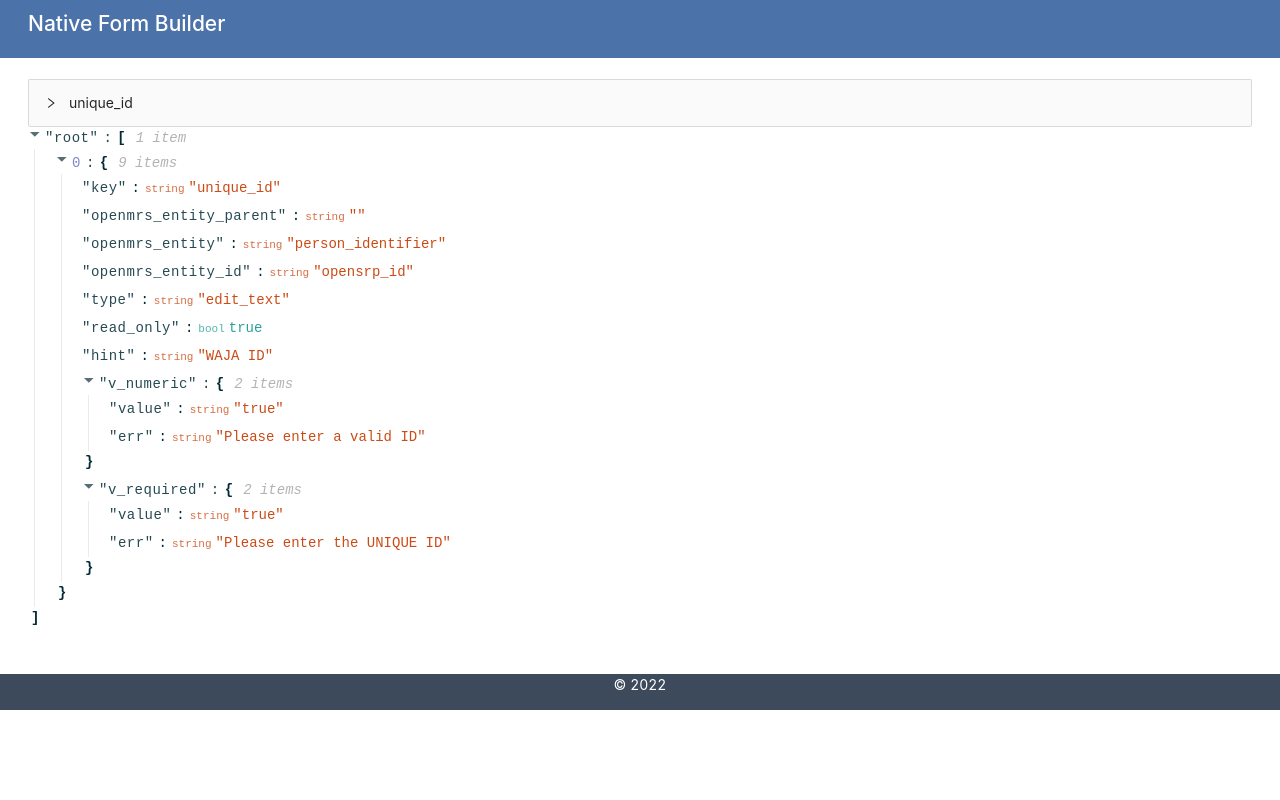
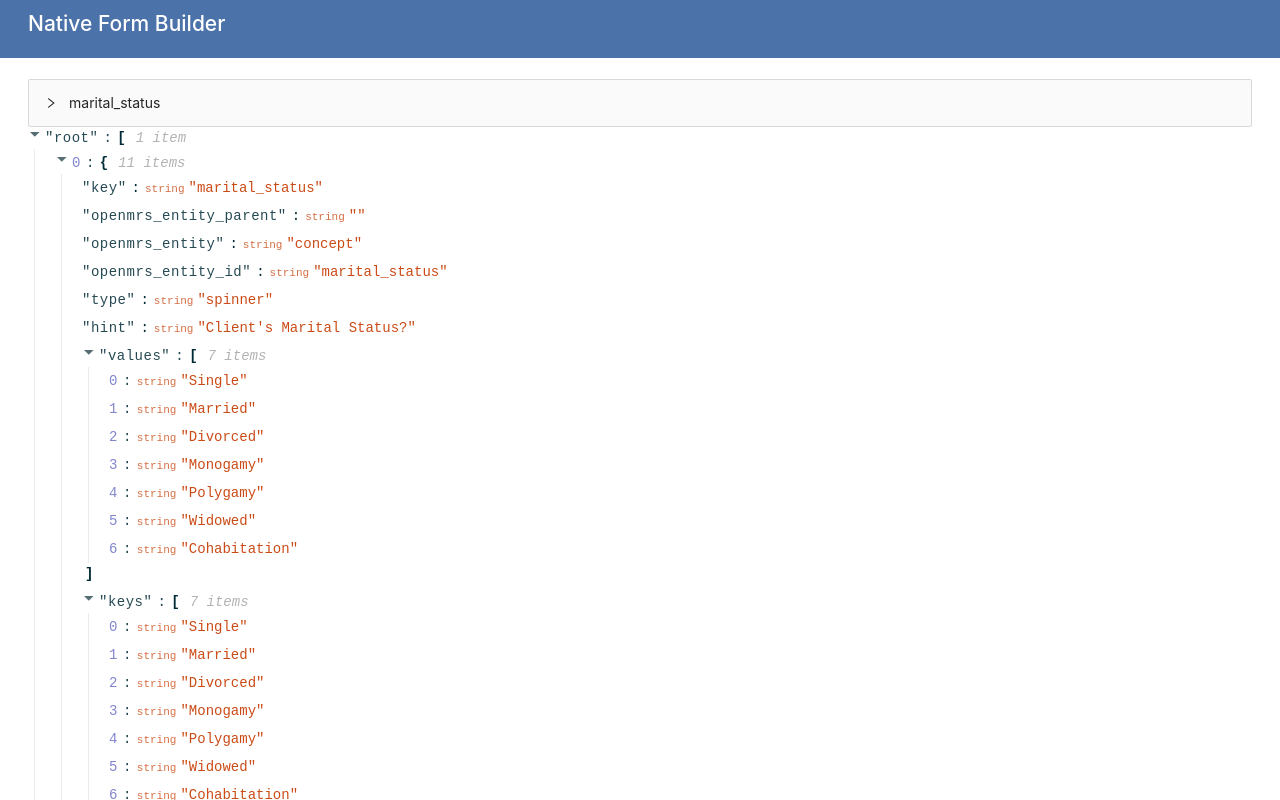
Before and after one commit to dev-billy/opensrp-native-form-builder, a React (Create React App) app: page / in a window 1280 px wide. Shown: the top 800 px of the page. Built offline with nearby package versions, Linux system fonts and the light colour scheme.

Commit message:
added fix to handle spinner question types

```diff
--- a/src/components/QuestionField.js
+++ b/src/components/QuestionField.js
@@ -1,6 +1,6 @@
 import { Collapse, Table, Input, Col } from "antd";
 
-function updateValue(valueEdited, questionsTranslated, index, value) {
+function updateSingleValue(valueEdited, questionsTranslated, index, value) {
   if (valueEdited.startsWith("v_regex")) {
     questionsTranslated[index]["v_regex"]["err"] = value;
   } else if (valueEdited.startsWith("v_required")) {
@@ -9,6 +9,17 @@ function updateValue(valueEdited, questionsTranslated, index, value) {
     questionsTranslated[index]["v_numeric"]["err"] = value;
   } else {
     questionsTranslated[index][valueEdited] = value;
+  }
+}
+function updateMultipleValues(
+  valueEdited,
+  questionsTranslated,
+  index,
+  value,
+  valueAt
+) {
+  if (valueEdited === "values") {
+    questionsTranslated[index][valueEdited][valueAt] = value;
   }
 }
 function createDataPoint(question, index) {
@@ -58,6 +69,7 @@ function createDataPoint(question, index) {
       key: 5,
       type: "Drop down values",
       currentValue: [question.values],
+      valueEdited: "values",
       index: index,
     });
   }
@@ -65,8 +77,18 @@ function createDataPoint(question, index) {
 }
 const { Panel } = Collapse;
 const QuestionField = ({ questions, questionsTranslated, handleUpdate }) => {
-  function handleChange(value, index, valueEdited) {
-    updateValue(valueEdited, questionsTranslated, index, value);
+  function handleChange(value, index, valueEdited, indexForMultiple) {
+    if (valueEdited !== "values") {
+      updateSingleValue(valueEdited, questionsTranslated, index, value);
+    } else {
+      updateMultipleValues(
+        valueEdited,
+        questionsTranslated,
+        index,
+        value,
+        indexForMultiple
+      );
+    }
     handleUpdate([...questionsTranslated]);
   }
 
@@ -106,18 +128,18 @@ const QuestionField = ({ questions, questionsTranslated, handleUpdate }) => {
             {Array.isArray(record.currentValue) ? (
               <ol>
                 {record.currentValue[0].map((item, id) => (
-                  <li>
+                  <li key={id}>
                     <Col span={5}>
                       <Input
                         type="text"
-                        key={id}
                         name={record.type}
                         placeholder={item}
                         onChange={(e) =>
                           handleChange(
                             e.target.value,
                             record.index,
-                            record.valueEdited
+                            record.valueEdited,
+                            id
                           )
                         }
                       />
@@ -130,7 +152,6 @@ const QuestionField = ({ questions, questionsTranslated, handleUpdate }) => {
               <Input
                 type="text"
                 name={record.type}
-                value={questionsTranslated[record.index][record.valueEdited]}
                 placeholder={record.currentValue}
                 onChange={(e) =>
                   handleChange(e.target.value, record.index, record.valueEdited)
--- a/src/pages/Home.js
+++ b/src/pages/Home.js
@@ -4,20 +4,49 @@ import ReactJson from "react-json-view";
 
 const questions = [
   {
-    key: "unique_id",
+    key: "marital_status",
     openmrs_entity_parent: "",
-    openmrs_entity: "person_identifier",
-    openmrs_entity_id: "opensrp_id",
-    type: "edit_text",
-    read_only: true,
-    hint: "WAJA ID",
-    v_numeric: {
-      value: "true",
-      err: "Please enter a valid ID",
+    openmrs_entity: "concept",
+    openmrs_entity_id: "marital_status",
+    type: "spinner",
+    hint: "Client's Marital Status?",
+    values: [
+      "Single",
+      "Married",
+      "Divorced",
+      "Monogamy",
+      "Polygamy",
+      "Widowed",
+      "Cohabitation",
+    ],
+    keys: [
+      "Single",
+      "Married",
+      "Divorced",
+      "Monogamy",
+      "Polygamy",
+      "Widowed",
+      "Cohabitation",
+    ],
+    openmrs_choice_ids: {
+      Single: "Single",
+      Married: "Married",
+      Divorced: "Divorced",
+      Monogamy: "Monogamy",
+      Polygamy: "Polygamy",
+      Widowed: "Widowed",
+      Cohabitation: "Cohabitation",
     },
     v_required: {
       value: "true",
-      err: "Please enter the UNIQUE ID",
+      err: "Please select one",
+    },
+    relevance: {
+      "rules-engine": {
+        "ex-rules": {
+          "rules-file": "all_clients_member_relevance.yml",
+        },
+      },
     },
   },
 ];
```
